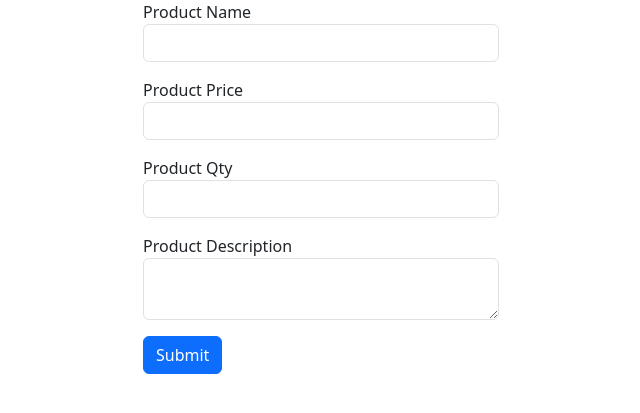
After one commit to hoatq-fptaptech/t2210a_php_mvc, a PHP site: page /views/product/create.php in a window 1280 px wide. The commit adds this page. Shown: the top 413 px of the page, without its empty margins (319-959 px from the left). Run offline with PHP 8.4, Linux system fonts and the light colour scheme.

Commit message:
form - post

```diff
--- a/models/Product.php
+++ b/models/Product.php
@@ -29,4 +29,8 @@ class Product
         }
         return $data;
     }
+
+    public function store($data){
+
+    }
 }
--- /dev/null
+++ b/views/product/create.php
@@ -0,0 +1,43 @@
+<!doctype html>
+<html lang="en">
+<head>
+    <meta charset="UTF-8">
+    <meta name="viewport"
+          content="width=device-width, user-scalable=no, initial-scale=1.0, maximum-scale=1.0, minimum-scale=1.0">
+    <meta http-equiv="X-UA-Compatible" content="ie=edge">
+    <title>Document</title>
+    <link href="https://cdn.jsdelivr.net/npm/bootstrap@5.3.1/dist/css/bootstrap.min.css" rel="stylesheet" integrity="sha384-4bw+/aepP/YC94hEpVNVgiZdgIC5+VKNBQNGCHeKRQN+PtmoHDEXuppvnDJzQIu9" crossorigin="anonymous">
+    <script src="https://cdn.jsdelivr.net/npm/bootstrap@5.3.1/dist/js/bootstrap.bundle.min.js" integrity="sha384-HwwvtgBNo3bZJJLYd8oVXjrBZt8cqVSpeBNS5n7C8IVInixGAoxmnlMuBnhbgrkm" crossorigin="anonymous"></script>
+</head>
+<body>
+<section>
+    <div class="container">
+        <div class="row">
+            <div class="col"></div>
+            <div class="col">
+                <form action="?page=product&action=save" method="post">
+                    <div class="mb-3">
+                        <label>Product Name</label>
+                        <input type="text" name="name" class="form-control" required/>
+                    </div>
+                    <div class="mb-3">
+                        <label>Product Price</label>
+                        <input type="number" name="price" class="form-control" required/>
+                    </div>
+                    <div class="mb-3">
+                        <label>Product Qty</label>
+                        <input type="number" name="qty" class="form-control" required/>
+                    </div>
+                    <div class="mb-3">
+                        <label>Product Description</label>
+                        <textarea name="description" class="form-control"></textarea>
+                    </div>
+                    <button type="submit" class="btn btn-primary">Submit</button>
+                </form>
+            </div>
+            <div class="col"></div>
+        </div>
+    </div>
+</section>
+</body>
+</html>
--- a/views/product/list.php
+++ b/views/product/list.php
@@ -12,7 +12,7 @@
 <body>
     <section>
         <div class="container">
-            <a href="#" class="btn btn-outline-primary">Create a new product</a>
+            <a href="?page=product&action=create" class="btn btn-outline-primary">Create a new product</a>
             <table class="table table-striped">
                 <thead>
                 <tr>
```
Also changed, not shown: controllers/ProductController.php (+8 -2 lines).
